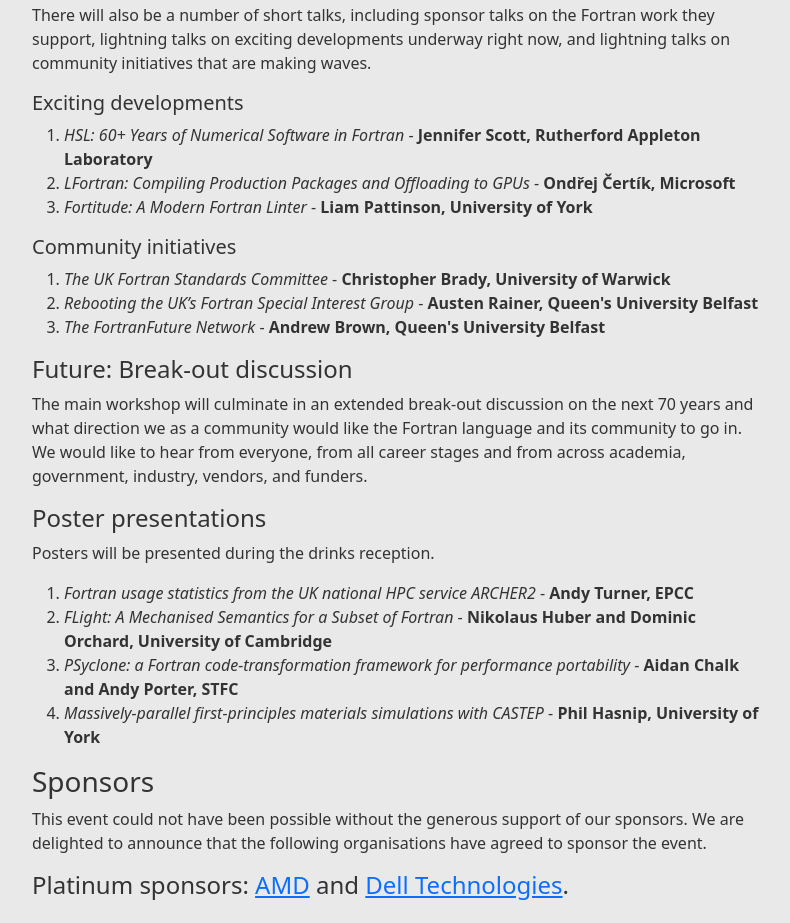
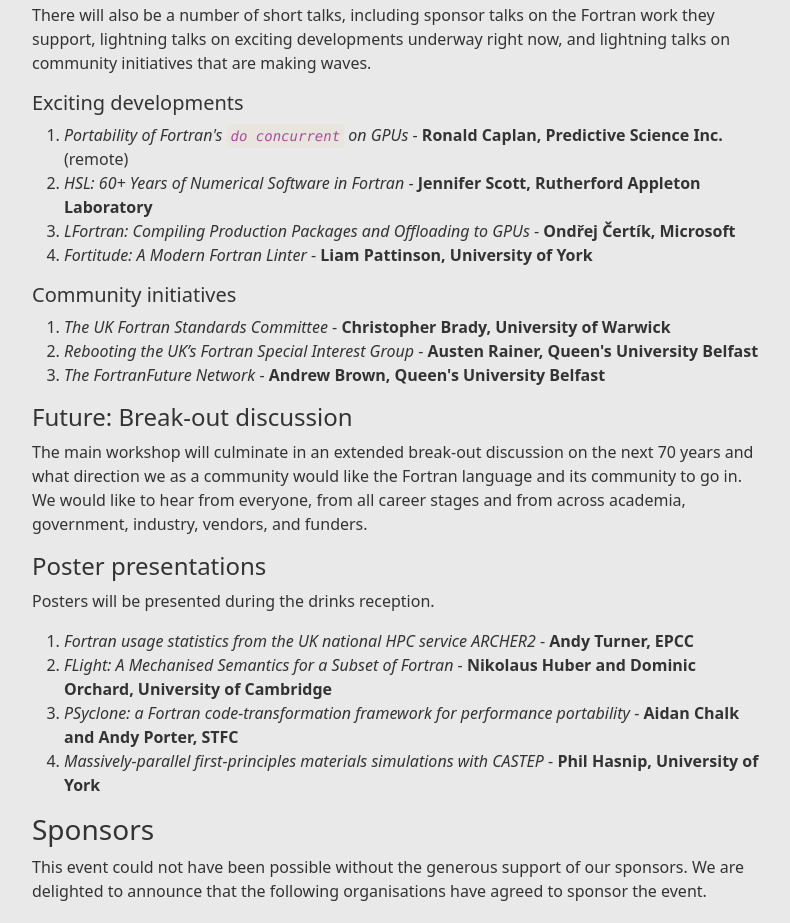
Before and after one commit to fortran-index/fortran-index, a plain HTML site: page page/fortran_birthday.html in a window 1280 px wide. Shown: the part 1917-2840 px from the top of the page, without its empty margins (355-1145 px from the left). Drawn offline with nearby package versions, Linux system fonts and the light colour scheme; some packages are replaced by stand-ins of ours.

Commit message:
Deploying to gh-pages from @ fortran-index/fortran-index@89da8a433cb8794f208169d586fdc31c74a8f969 🚀

```diff
--- a/page/fortran_birthday.html
+++ b/page/fortran_birthday.html
@@ -186,6 +186,7 @@ Fortran work they support, lightning talks on exciting developments underway
 right now, and lightning talks on community initiatives that are making waves.</p>
 <h5 id="exciting-developments">Exciting developments</h5>
 <ol>
+<li><em>Portability of Fortran's <code>do concurrent</code> on GPUs</em> - <strong>Ronald Caplan, Predictive Science Inc.</strong> (remote)</li>
 <li><em>HSL: 60+ Years of Numerical Software in Fortran</em> - <strong>Jennifer Scott, Rutherford Appleton Laboratory</strong></li>
 <li><em>LFortran: Compiling Production Packages and Offloading to GPUs</em> - <strong>Ondřej Čertík, Microsoft</strong></li>
 <li><em>Fortitude: A Modern Fortran Linter</em> - <strong>Liam Pattinson, University of York</strong></li>
```
Also changed, not shown: search/search_database.json (+1 -1 lines).
